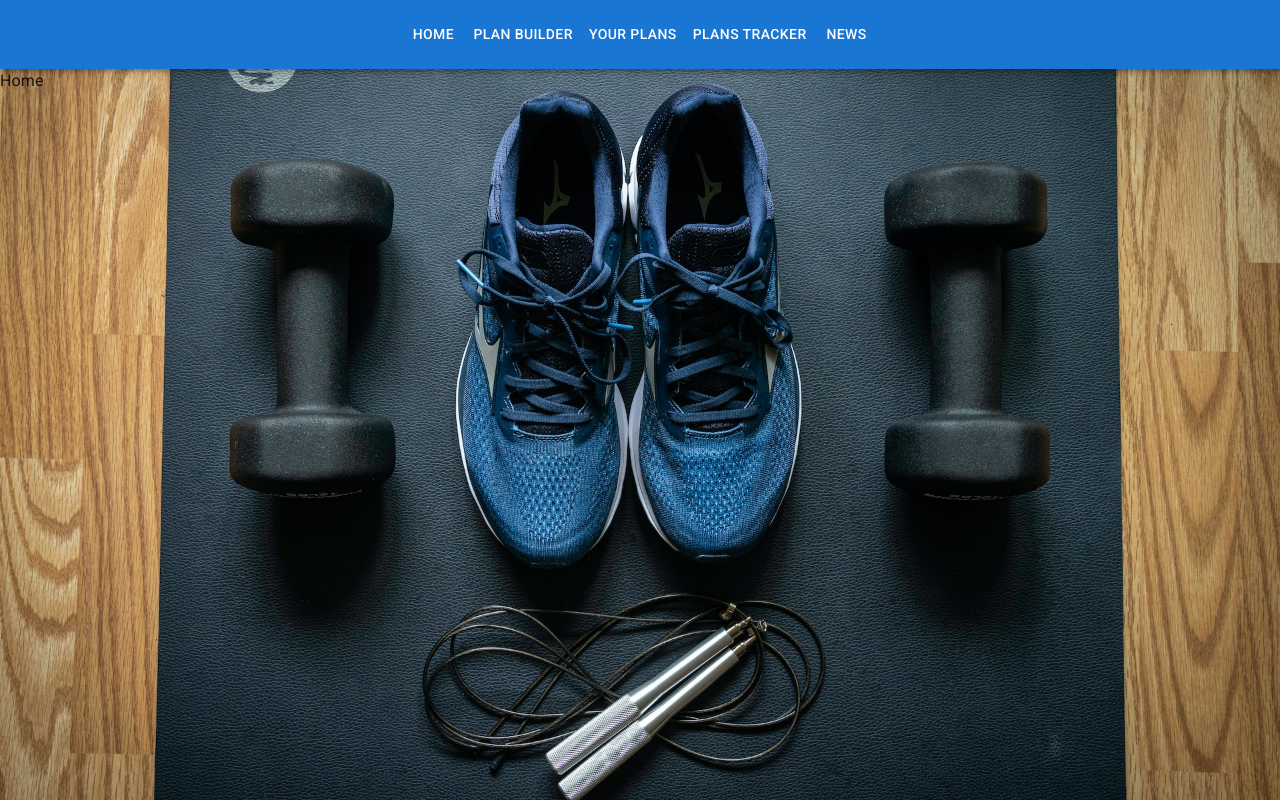
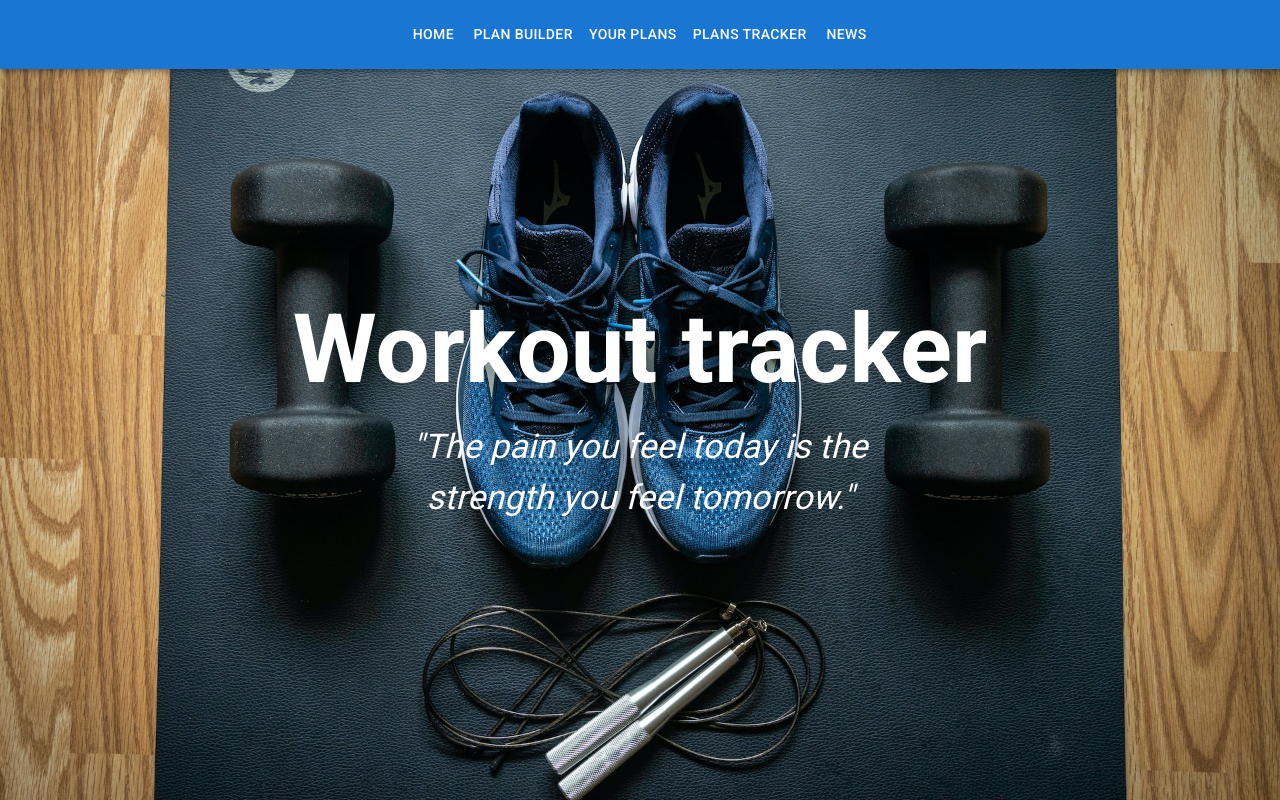
Before and after one commit to MaxDobisz/Workout-Builder-Tracker, a React (Create React App) app: page / in a window 1280 px wide. Built offline with nearby package versions, Linux system fonts and the light colour scheme.

Commit message:
add home page/titles

```diff
--- a/src/components/Navbar.js
+++ b/src/components/Navbar.js
@@ -25,7 +25,7 @@ export const Navbar = () => {
     };
 
     return (
-        <AppBar position="static">
+        <AppBar position="absolute">
             <Container maxWidth="xl">
                 <Toolbar disableGutters>
                     <Box sx={{ flexGrow: 1, display: { xs: 'flex', md: 'none' } }}>
--- a/src/pages/Home.js
+++ b/src/pages/Home.js
@@ -1,5 +1,16 @@
+import Container from '@mui/material/Container';
+import Box from '@mui/material/Box';
+// import { useTheme } from '@mui/material/styles';
+// import useMediaQuery from '@mui/material/useMediaQuery';
+
 export const Home = () => {
+    // const theme = useTheme();
+    // const matches = useMediaQuery(theme.breakpoints.up('sm'));
+
     return (
-        <div>Home</div>
-    );
+        <Container sx={{ height: '100%', display: 'flex', flexDirection: 'column', justifyContent: 'center', alignItems: 'center' }}>
+            <Box sx={{ color: 'white', fontSize: 'h1.fontSize', fontWeight: '700', textAlign: 'center' }}>Workout tracker</Box>
+            <Box sx={{ width: '50%', color: 'white', fontSize: 'h4.fontSize', fontStyle: 'italic', textAlign: 'center' }}>"The pain you feel today is the strength you feel tomorrow."</Box>
+        </Container >
+    )
 }
```
